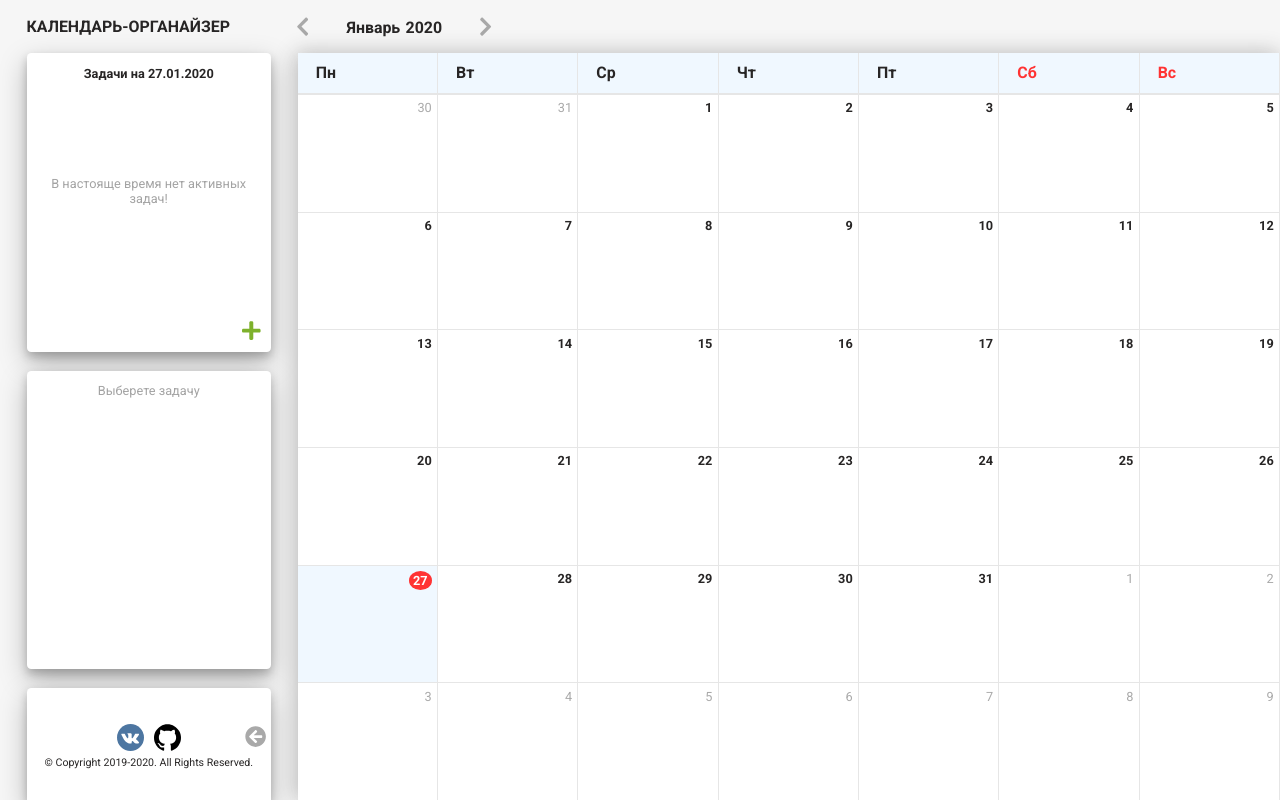
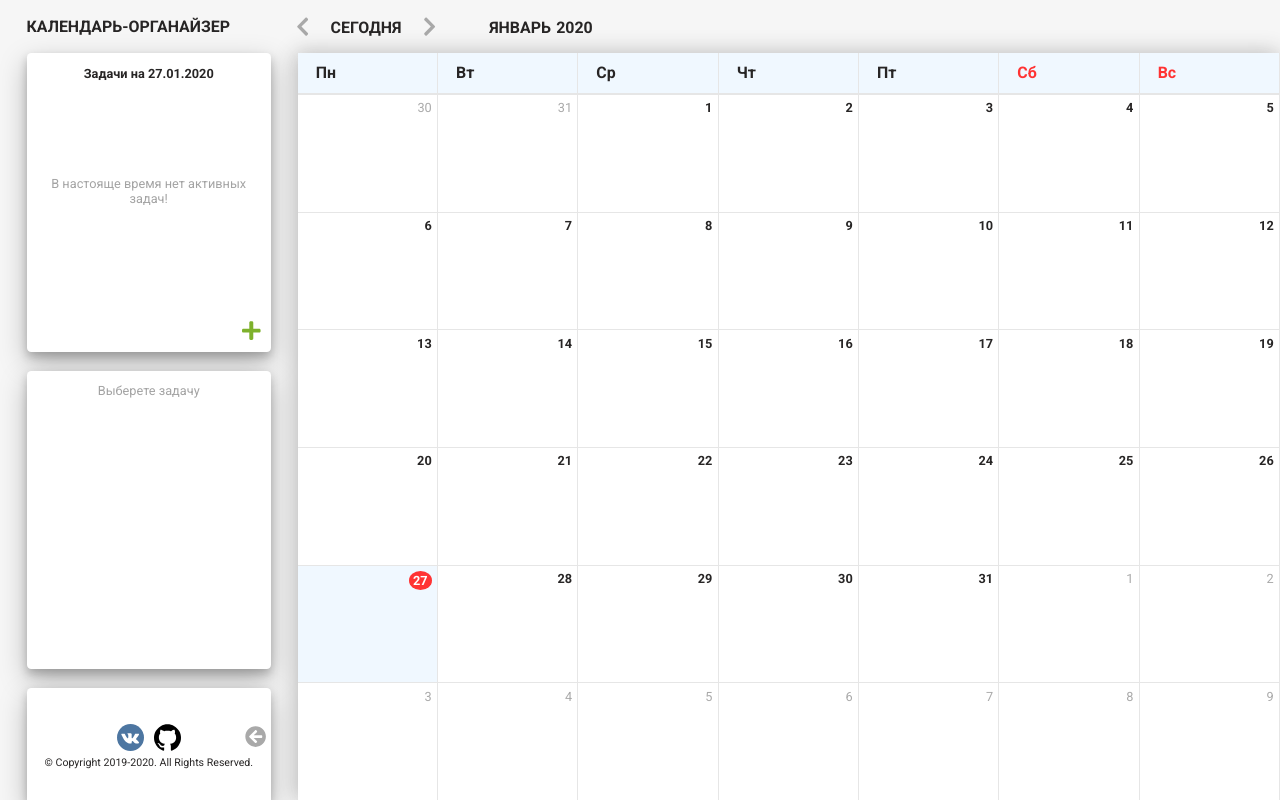
Before and after one commit to GennadjiLudin/react-redux_calendar, a React (Create React App) app in the folder calendar/: page / in a window 1280 px wide. Built offline with nearby package versions, Linux system fonts and the light colour scheme.

Commit message:
Add today button

```diff
--- a/calendar/src/actions/actionHeader.js
+++ b/calendar/src/actions/actionHeader.js
@@ -1,5 +1,6 @@
 export const CHANGE_MONTH = 'CHANGE_MONTH';
 export const CHANGE_YEAR = 'CHANGE_YEAR';
+export const TODAY = 'TODAY';
 
 export const changeMonth = (type) => ({
     type: CHANGE_MONTH,
@@ -14,3 +15,7 @@ export const changeYear = (type) => ({
         type,
     }
 })
+
+export const today = (type) => ({
+    type: TODAY,
+})
--- a/calendar/src/layers/Header/Header.jsx
+++ b/calendar/src/layers/Header/Header.jsx
@@ -2,7 +2,7 @@ import React from 'react';
 import { connect } from 'react-redux';
 
 import { getMonthName } from '../../helpers/helpers';
-import { changeMonth, changeYear } from '../../actions/actionHeader';
+import { changeMonth, changeYear, today } from '../../actions/actionHeader';
 
 import { FontAwesomeIcon } from '@fortawesome/react-fontawesome';
 import { faChevronRight, faChevronLeft } from '@fortawesome/free-solid-svg-icons';
@@ -10,7 +10,7 @@ import { faChevronRight, faChevronLeft } from '@fortawesome/free-solid-svg-icons
 import './Header.scss';
 
 const Header = (props) => {
-    const {month, year, changeMonth, changeYear} = props;
+    const {month, year, changeMonth, changeYear, today} = props;
 
     const onClickHandlerPrev = () => {
         changeMonth("");
@@ -22,6 +22,10 @@ const Header = (props) => {
         if(month === 11) changeYear("next");
     }
 
+    // const onClickHandlerToday = () => {
+    //     let date = new Date();
+    // }
+
 
     return (
         <div className="header">
@@ -32,15 +36,21 @@ const Header = (props) => {
                     onClick={() => onClickHandlerPrev()}
                     icon={faChevronLeft}
                 />
-                <span className="header__month-year-wrap">
-                        <span className="header__month">{getMonthName(month)}</span>
-                        <span className="header__year">{year}</span>
+                <span
+                className="header__today"
+                onClick={() => today()}
+                >
+                    Сегодня
                 </span>
                 <FontAwesomeIcon
                     className="next-btn"
                     onClick={() => onClickHandlerNext()}
                     icon={faChevronRight}
                 />
+                <span className="header__month-year-wrap">
+                        <span className="header__month">{getMonthName(month)}</span>
+                        <span className="header__year">{year}</span>
+                </span>
             </span>
         </div>
     )
@@ -58,6 +68,7 @@ const mapDispatchToProps = dispatch => {
     return {
       changeMonth: type => dispatch(changeMonth(type)),
       changeYear: type => dispatch(changeYear(type)),
+      today: () => dispatch(today()),
     }
 };
 
--- a/calendar/src/layers/Header/Header.scss
+++ b/calendar/src/layers/Header/Header.scss
@@ -19,7 +19,7 @@
         width: 100%;
 
         .prev-btn {
-            margin-right: 3rem;
+            margin-right: 2rem;
             font-size: 2rem;
             cursor: pointer;
             color: darkgrey;
@@ -51,13 +51,30 @@
     }
 
     &__month-year-wrap {
+        margin-left: 5rem;
         text-align: center;
-        margin-right: 3rem;
-        width: 10rem;
         font-weight: bold;
+        text-transform: uppercase;
     }
 
     &__month {
         margin-right: .5rem;
     }
+
+    &__today {
+        text-align: center;
+        margin-right: 2rem;
+        font-weight: bold;
+        cursor: pointer;
+        text-transform: uppercase;
+        transition: .4s;
+
+        &:hover {
+            color: #f33;
+        }
+
+        &:active {
+            transform: scale(0.9);
+        }
+    }
 }
--- a/calendar/src/reducers/date.js
+++ b/calendar/src/reducers/date.js
@@ -1,4 +1,4 @@
-import { CHANGE_MONTH, CHANGE_YEAR } from '../actions/actionHeader';
+import { CHANGE_MONTH, CHANGE_YEAR, TODAY } from '../actions/actionHeader';
 
 import {
     getPrevMonth,
@@ -23,6 +23,12 @@ const date = (state = DATES, action) => {
                 ...state,
                 year: payload.type === "next" ? state.year + 1 : state.year - 1,
             }
+        case TODAY:
+            return {
+                ...state,
+                month: new Date().getMonth(),
+                year: new Date().getFullYear(),
+            }
         default:
             return state;
     }
```
